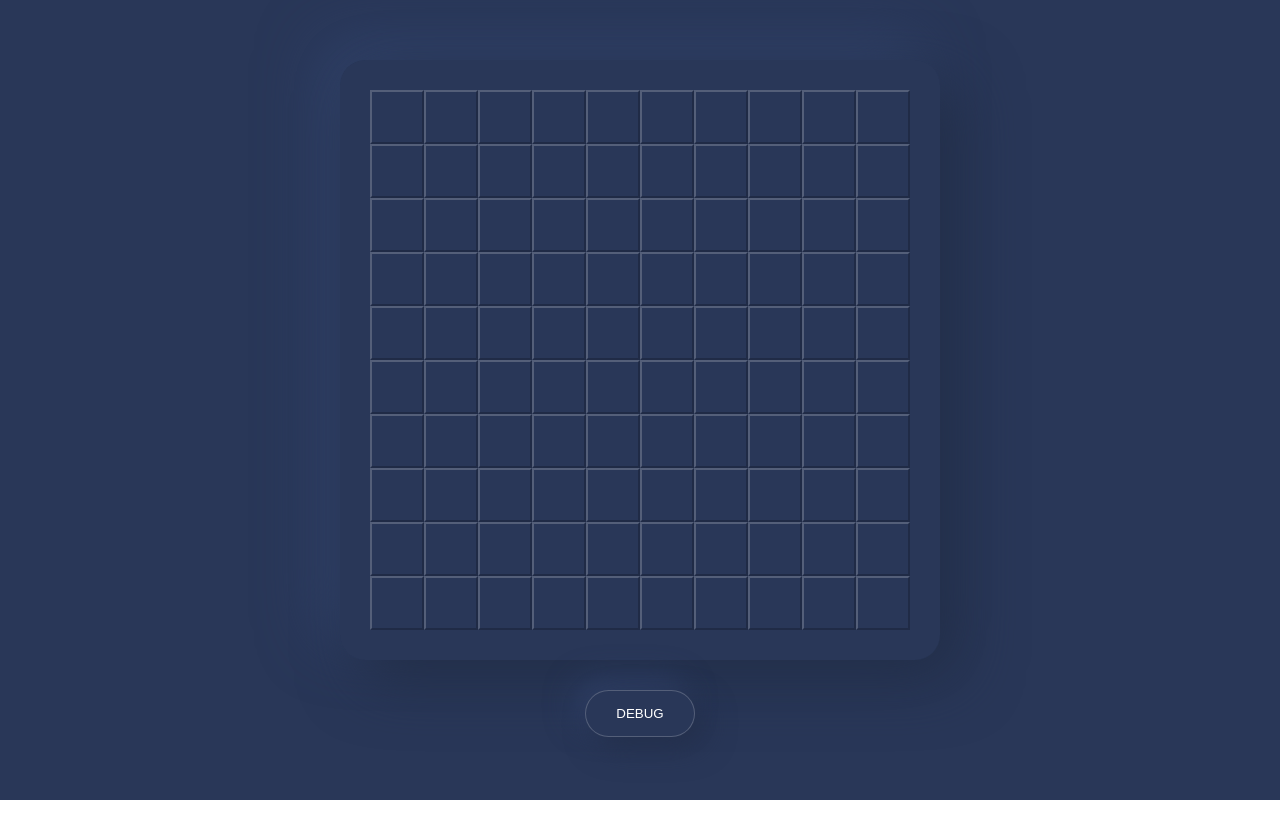
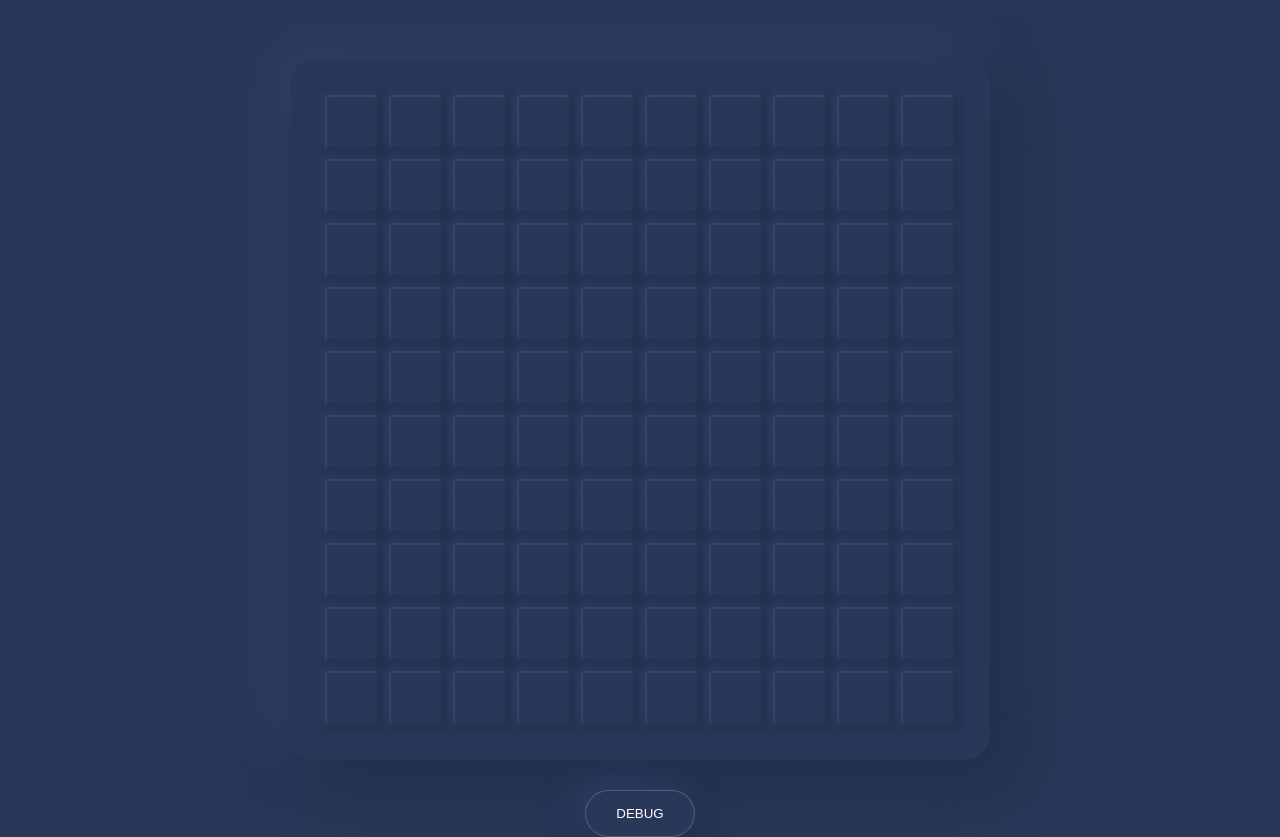
Before and after one commit to LeszekKicior/minesweeper, a Vue app: page / in a window 1280 px wide. Before the commit the page ends 800 px from the top, so only its background shows below. Built offline with nearby package versions, Linux system fonts and the light colour scheme.

Commit message:
Reworked styling for clarity and extendability

```diff
--- a/src/App.vue
+++ b/src/App.vue
@@ -16,17 +16,5 @@ export default {
 </script>
 
 <style>
-@import url('https://fonts.googleapis.com/css2?family=Nunito+Sans:ital,wght@0,400;1,300&display=swap');
 
-#app {
-  font-family: 'Nunito Sans', Helvetica, Arial, sans-serif;
-  /*font-family: Avenir, Helvetica, Arial, sans-serif;*/
-  -webkit-font-smoothing: antialiased;
-  -moz-osx-font-smoothing: grayscale;
-  text-align: center;
-  color: #2c3e50;
-}
-  body{
-    margin: 0;
-  }
 </style>
--- /dev/null
+++ b/src/assets/styles/style.scss
@@ -0,0 +1,15 @@
+@import "transitions";
+
+@import url('https://fonts.googleapis.com/css2?family=Nunito+Sans:ital,wght@0,400;1,300&display=swap');
+
+#app {
+  font-family: 'Nunito Sans', Helvetica, Arial, sans-serif;
+  /*font-family: Avenir, Helvetica, Arial, sans-serif;*/
+  -webkit-font-smoothing: antialiased;
+  -moz-osx-font-smoothing: grayscale;
+  text-align: center;
+  color: #2c3e50;
+}
+body{
+  margin: 0;
+}
--- a/src/components/BoardField.vue
+++ b/src/components/BoardField.vue
@@ -1,10 +1,10 @@
 <template>
     <div class="field" :class="{visible: visible}" @click="revealField" @contextmenu.prevent="flagField">
         <template v-if="visible">
-            <img v-if="content==='bomb'" src="../assets/bomb.svg"/>
+            <img v-if="content==='bomb'" src="../assets/bomb.svg" alt=""/>
             <span v-else>{{displayContent}}</span>
         </template>
-        <img class="icon-small" v-else-if="flagged" src="../assets/flag.svg">
+        <img class="icon-small" v-else-if="flagged" src="../assets/flag.svg" alt="">
     </div>
 </template>
 
@@ -41,35 +41,47 @@
     }
 </script>
 
-<style scoped>
-    .field{
+<style lang="scss" scoped>
+    .field {
       width: 50px;
       height: 50px;
-        border: 2px solid rgba(255,255,255,0.1);
+      border: 2px solid rgba(255, 255, 255, 0.1);
+      border-radius: 4px;
       color: white;
       display: flex;
       justify-content: center;
       align-items: center;
       font-size: 24px;
       user-select: none;
+      margin: 5px;
+      transition: all ease 150ms;
+
+    &.visible {
+      background-color: #232f4b;
+      border-color: rgba(0, 0, 0, 0.08) rgba(255, 255, 255, 0.08) rgba(255, 255, 255, 0.08) rgba(0, 0, 0, 0.08);
+      box-shadow: inset 3px 3px 5px #232f4b, inset -0px -0px 5px #2f3f65;
     }
-    .field.visible{
-        background-color: #1f324e;
-        border-color: rgba(0,0,0,0.2) rgba(255,255,255,0.2) rgba(255,255,255,0.2) rgba(0,0,0,0.2)
+
+    &:not(.visible) {
+      /*border: 2px solid;*/
+      border-color: rgba(255, 255, 255, 0.08) rgba(0, 0, 0, 0.08) rgba(0, 0, 0, 0.08) rgba(255, 255, 255, 0.08);
+      box-shadow: 3px 3px 10px #232f4b, -3px -3px 10px #2f3f65;
+
+
     }
-    .field:not(.visible){
-        border: 2px solid;
-        border-color: rgba(255,255,255,0.2) rgba(0,0,0,0.2) rgba(0,0,0,0.2) rgba(255,255,255,0.2)
-    }
-    .field:not(.visible):active{
+
+    &:not(.visible):active {
       background-color: #203653
     }
-    img{
+
+    }
+    img {
       width: 40px;
-        height:40px;
-    }
-    img.icon-small{
+      height: 40px;
+
+      &.icon-small {
         width: 25px;
         height: 25px;
       }
+    }
 </style>
--- a/src/main.js
+++ b/src/main.js
@@ -1,5 +1,7 @@
 import Vue from 'vue'
 import App from './App.vue'
+
+require('@/assets/styles/style.scss')
 
 Vue.config.productionTip = false
 
```
Also changed, not shown: src/assets/styles/_transitions.scss (added). Lines whose indentation alone changed are shown as unchanged.
